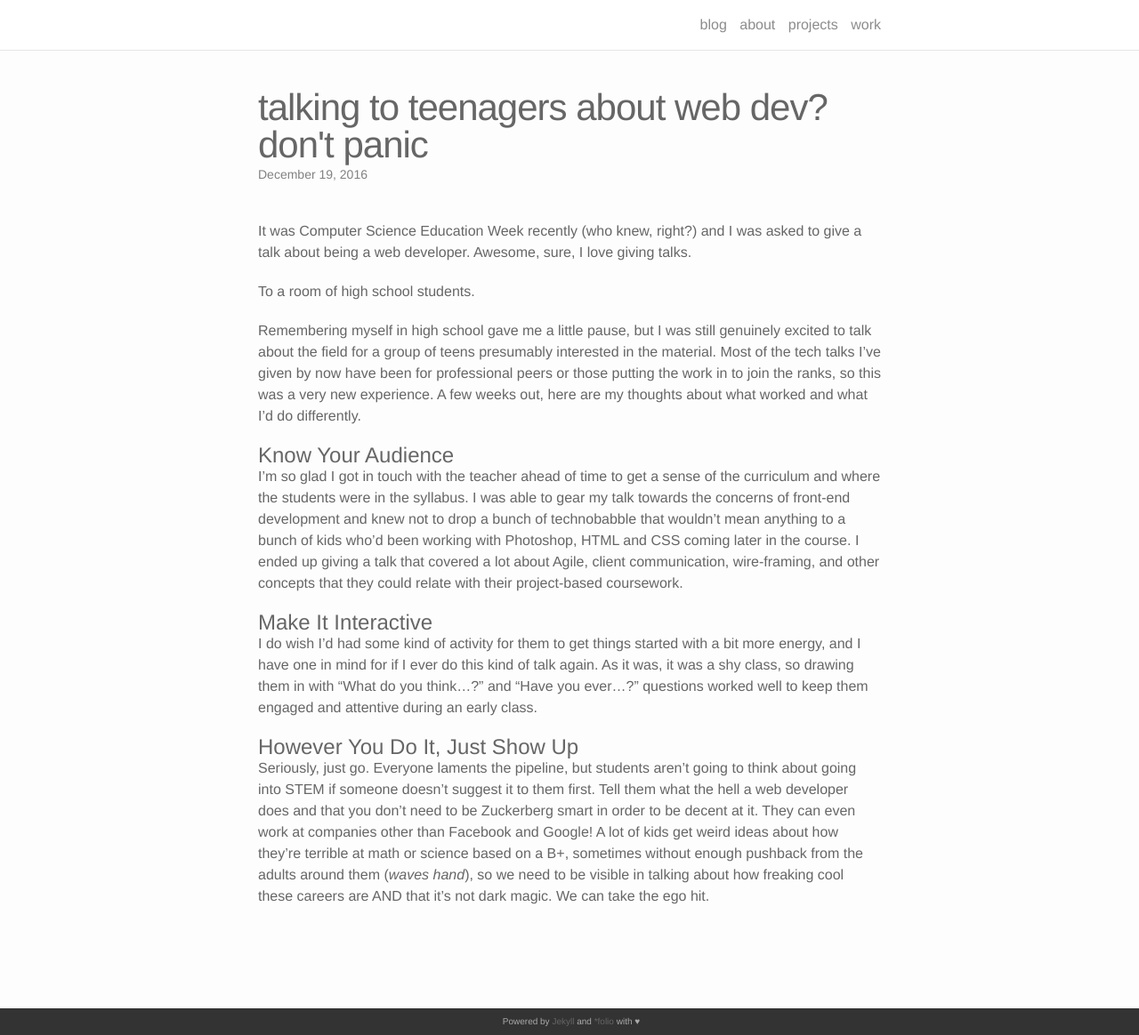
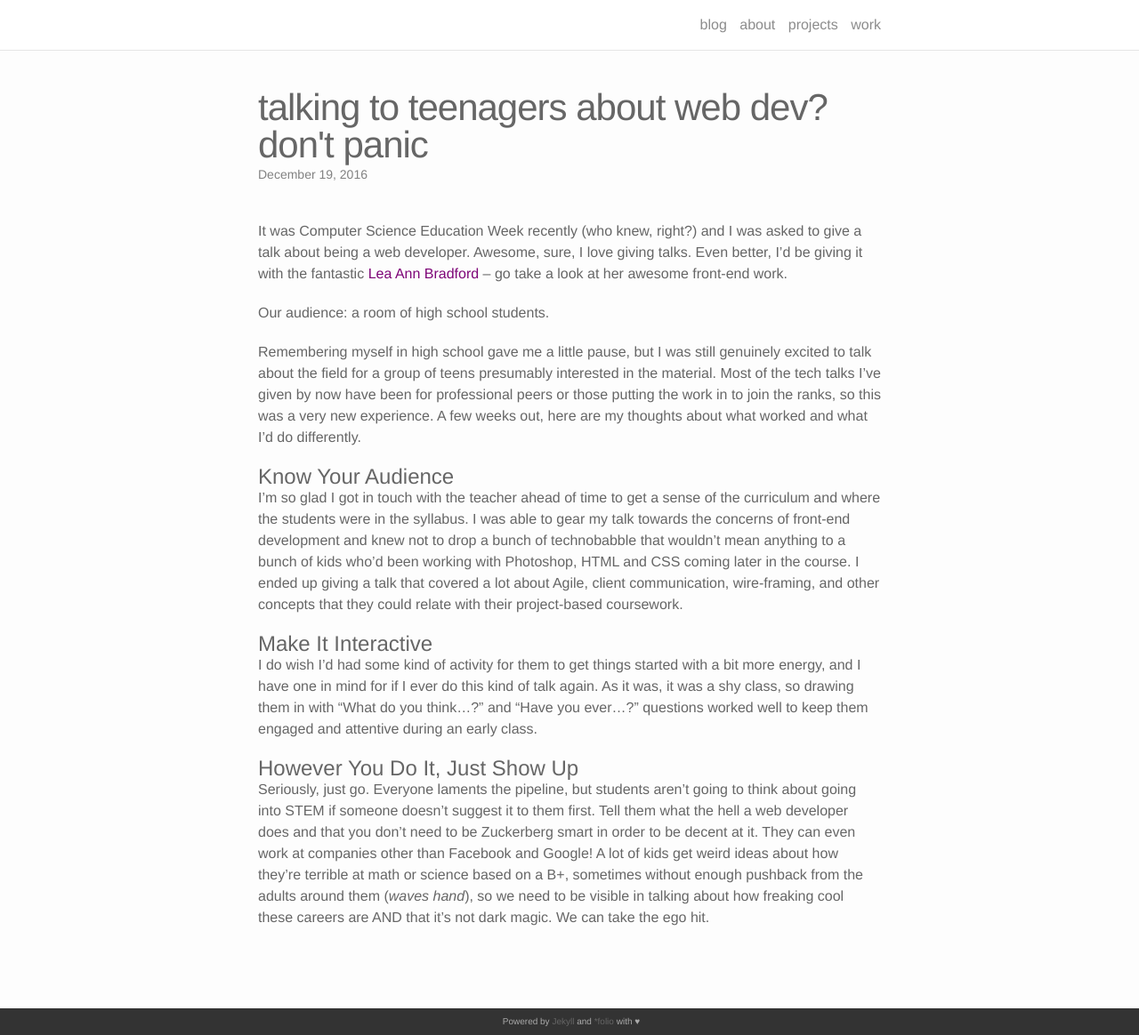
Before and after one commit to kmabrahamson/personal_site, a Jekyll site: the page built from _posts/2016-12-19-what-i-learned-after-talking-high-school.markdown, in a window 1280 px wide and 1164 px high. Shown: the whole window at 89% size. Built offline with Jekyll 4.4.1, drawn with Linux system fonts in a browser that asks for light colours; nearby versions of some CDN libraries.

Commit message:
shout out, target blanks

```diff
--- a/_posts/2016-12-19-what-i-learned-after-talking-high-school.markdown
+++ b/_posts/2016-12-19-what-i-learned-after-talking-high-school.markdown
@@ -4,9 +4,9 @@ title:  talking to teenagers about web dev? don't panic
 date:   2016-12-19
 description: what i learned after talking about web development to a room of fifteen-year-olds
 ---
-It was Computer Science Education Week recently (who knew, right?) and I was asked to give a talk about being a web developer.  Awesome, sure, I love giving talks.
+It was Computer Science Education Week recently (who knew, right?) and I was asked to give a talk about being a web developer.  Awesome, sure, I love giving talks. Even better, I'd be giving it with the fantastic [Lea Ann Bradford](http://www.leaannbradford.com){:target="_blank"} -- go take a look at her awesome front-end work.
 
-To a room of high school students.
+Our audience: a room of high school students.
 
 Remembering myself in high school gave me a little pause, but I was still genuinely excited to talk about the field for a group of teens presumably interested in the material.  Most of the tech talks I've given by now have been for professional peers or those putting the work in to join the ranks, so this was a very new experience. A few weeks out, here are my thoughts about what worked and what I'd do differently.
 
--- a/work.html
+++ b/work.html
@@ -11,7 +11,7 @@ description: what I've been up to lately
   </div>
 
   <div class="work-text col two-work" id="two-work">
-    <h2><a class="company-title work-links" href="https://www.learnacademy.org">LEARN Academy</a></h2>
+    <h2><a class="company-title work-links" href="https://www.learnacademy.org" target="_blank">LEARN Academy</a></h2>
     <p class="post-meta">Instructor</p>
 
     <p class="post-meta">
@@ -44,7 +44,7 @@ description: what I've been up to lately
   </div>
 
   <div class="work-text col" id="two-work">
-    <h2><a class="company-title work-links" href="http://www.optisom.com/en/project-z/">Optisom</a></h2>
+    <h2><a class="company-title work-links" href="http://www.optisom.com/en/project-z/" target="_blank">Optisom</a></h2>
     <p class="post-meta">Software Developer</p>
 
     <p class="post-meta">
```
Also changed, not shown: _portfolio/1_react-comment-form.markdown (+6 -6 lines).
